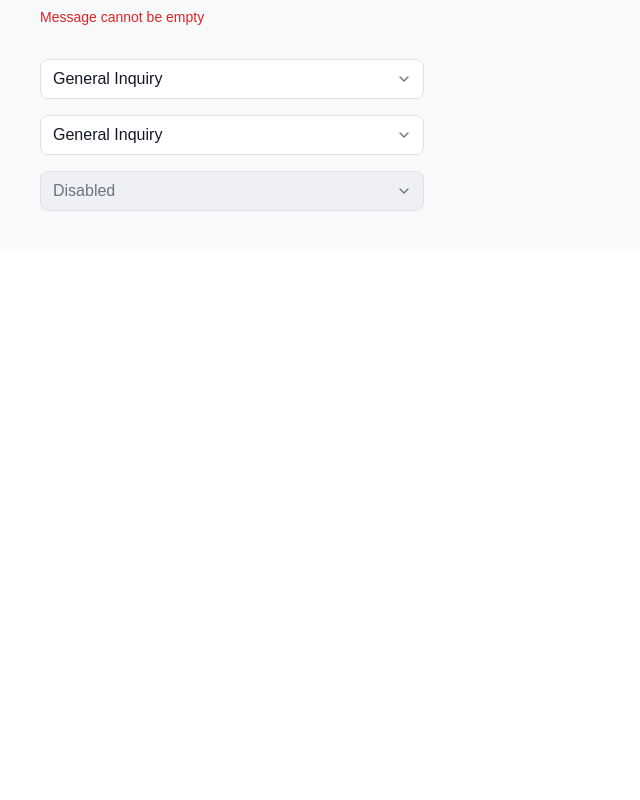
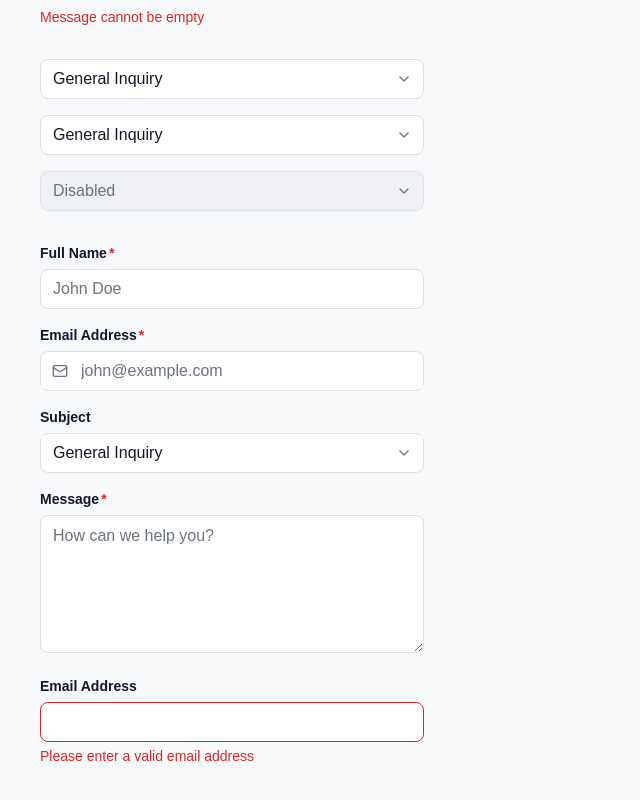
Before and after one commit to momotaun/Annah_E_Commerce, a Next.js app in the folder frontend/: page /playground in a window 1280 px wide. Shown: the part 1318-2118 px from the top of the page, without its empty margins (0-640 px from the left). Before the commit the page ends 1569 px from the top, so only its background shows below. Built offline with nearby package versions, Linux system fonts and the light colour scheme.

Commit message:
feat: add FormField label wrapper component (#8)

```diff
--- /dev/null
+++ b/frontend/src/app/components/ui/FormField.tsx
@@ -0,0 +1,26 @@
+import { cn } from "@/src/lib/utils";
+
+export interface FormFieldProps {
+  label: string;
+  htmlFor?: string;
+  required?: boolean;
+  className?: string;
+  children: React.ReactNode;
+}
+
+function FormField({ label, htmlFor, required, className, children }: FormFieldProps) {
+  return (
+    <div className={cn("flex flex-col gap-1.5", className)}>
+      <label
+        htmlFor={htmlFor}
+        className="text-sm font-semibold text-gray-900"
+      >
+        {label}
+        {required && <span className="text-danger-500 ml-0.5">*</span>}
+      </label>
+      {children}
+    </div>
+  );
+}
+
+export default FormField;
--- a/frontend/src/app/playground/page.tsx
+++ b/frontend/src/app/playground/page.tsx
@@ -1,3 +1,4 @@
+import FormField from "@/src/app/components/ui/FormField";
 import Button from "@/src/app/components/ui/Button";
 import Badge from "@/src/app/components/ui/Badge";
 import RatingStars from "@/src/app/components/ui/RatingStars";
@@ -86,6 +87,34 @@ export default function PlaygroundPage() {
             />
             <Select disabled options={[{ label: "Disabled", value: "disabled" }]} />
         </div>
+
+        <div className="flex flex-col gap-4 max-w-sm">
+            <FormField label="Full Name" htmlFor="fullName" required>
+                <Input id="fullName" placeholder="John Doe" />
+            </FormField>
+
+            <FormField label="Email Address" htmlFor="email" required>
+                <Input id="email" type="email" placeholder="john@example.com" icon={<Mail className="h-4 w-4" />} />
+            </FormField>
+
+            <FormField label="Subject" htmlFor="subject">
+                <Select
+                id="subject"
+                options={[
+                    { label: "General Inquiry", value: "general" },
+                    { label: "Order Support", value: "order" },
+                ]}
+                />
+            </FormField>
+
+            <FormField label="Message" htmlFor="message" required>
+                <Textarea id="message" placeholder="How can we help you?" />
+            </FormField>
+
+            <FormField label="Email Address" htmlFor="emailError">
+                <Input id="emailError" error="Please enter a valid email address" />
+            </FormField>
+        </div>
     </div>
   );
 }
```
